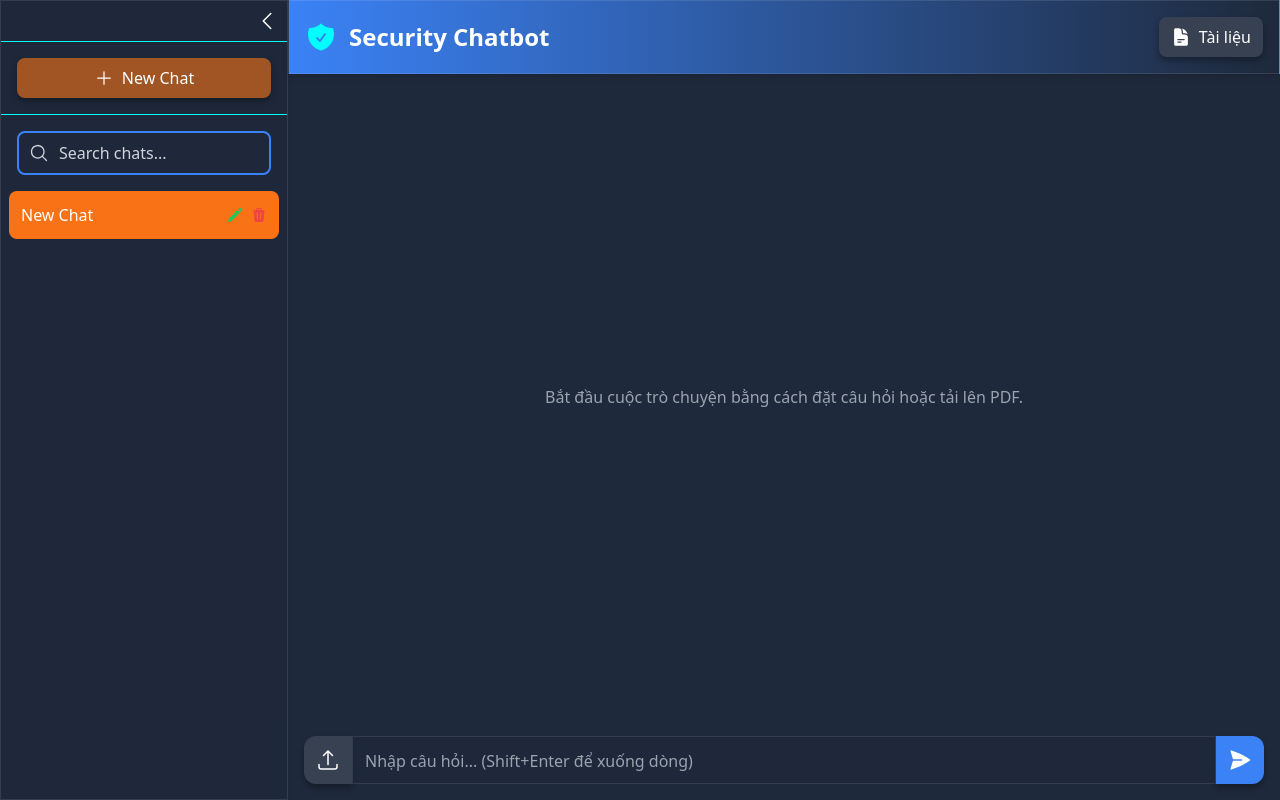
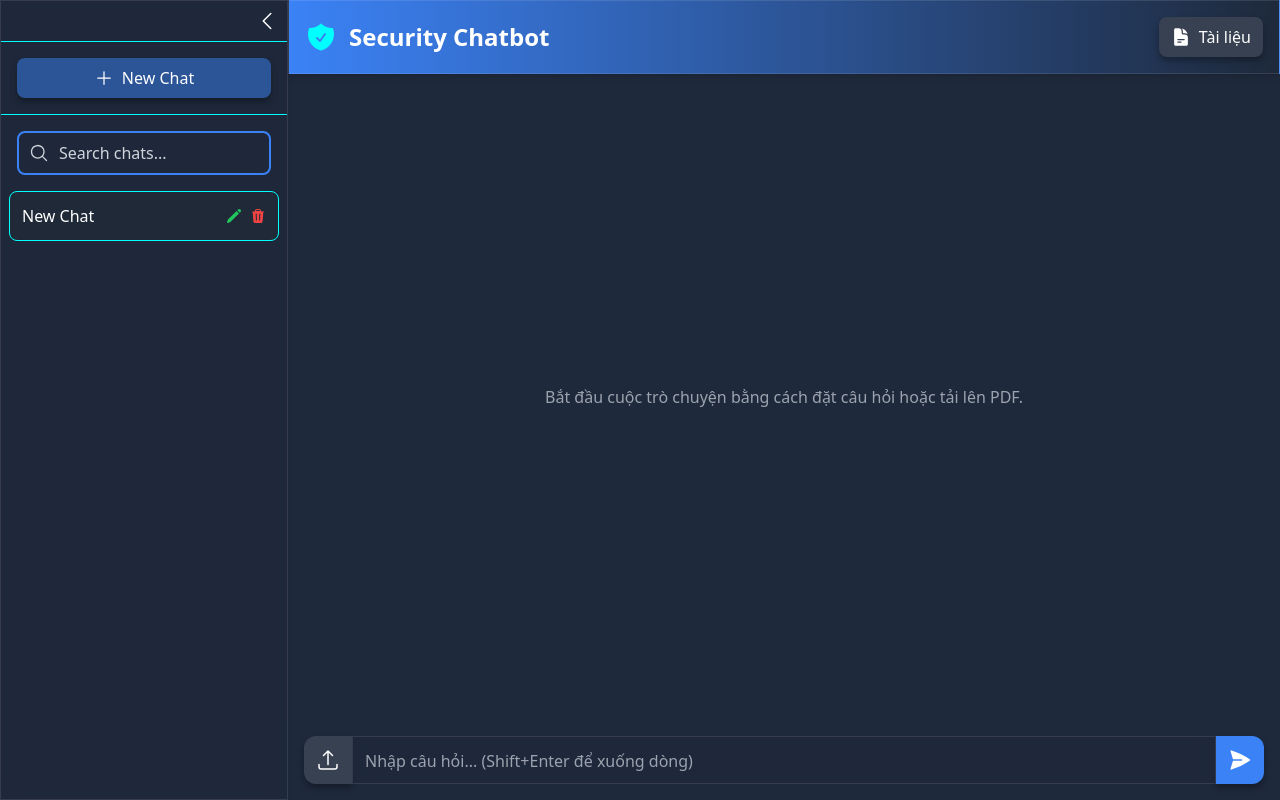
Before and after one commit to CtrlTropper/Demo01, a React (Vite) app in the folder security-chatbot2/: page / in a window 1280 px wide. Built offline with nearby package versions, Linux system fonts and the light colour scheme.

Commit message:
Big-update-2.1

```diff
--- a/security-chatbot2/src/components/Sidebar.jsx
+++ b/security-chatbot2/src/components/Sidebar.jsx
@@ -37,7 +37,7 @@ const Sidebar = ({ isOpen, onToggle, conversations, currentId, onSelect, onNewCh
               return (
                 <button
                   onClick={onNewChat}
-                  className={`flex-1 text-white px-4 py-2 rounded-lg transition shadow-soft flex items-center justify-center ${hasEmpty ? 'bg-orange/60 cursor-not-allowed' : 'bg-orange hover:bg-opacity-80'}`}
+                  className={`flex-1 text-white px-4 py-2 rounded-lg transition shadow-soft flex items-center justify-center ${hasEmpty ? 'bg-primary-blue/50 cursor-not-allowed' : 'bg-primary-blue hover:bg-primary-blue/90'}`}
                   disabled={hasEmpty}
                   title={hasEmpty ? 'Đã có cuộc trò chuyện trống' : 'Tạo cuộc trò chuyện mới'}
                 >
@@ -63,8 +63,10 @@ const Sidebar = ({ isOpen, onToggle, conversations, currentId, onSelect, onNewCh
             {conversations.map((conv) => (
               <div
                 key={conv.id}
-                className={`p-3 mb-2 rounded-lg cursor-pointer hover:bg-purple transition flex items-center justify-between ${
-                  conv.id === currentId ? 'bg-orange' : 'bg-transparent'
+                className={`p-3 mb-2 rounded-lg cursor-pointer transition flex items-center justify-between ${
+                  conv.id === currentId
+                    ? 'bg-gray-800 border border-neon-cyan'
+                    : 'bg-transparent hover:bg-gray-700'
                 }`}
               >
                 {editingId === conv.id ? (
```
